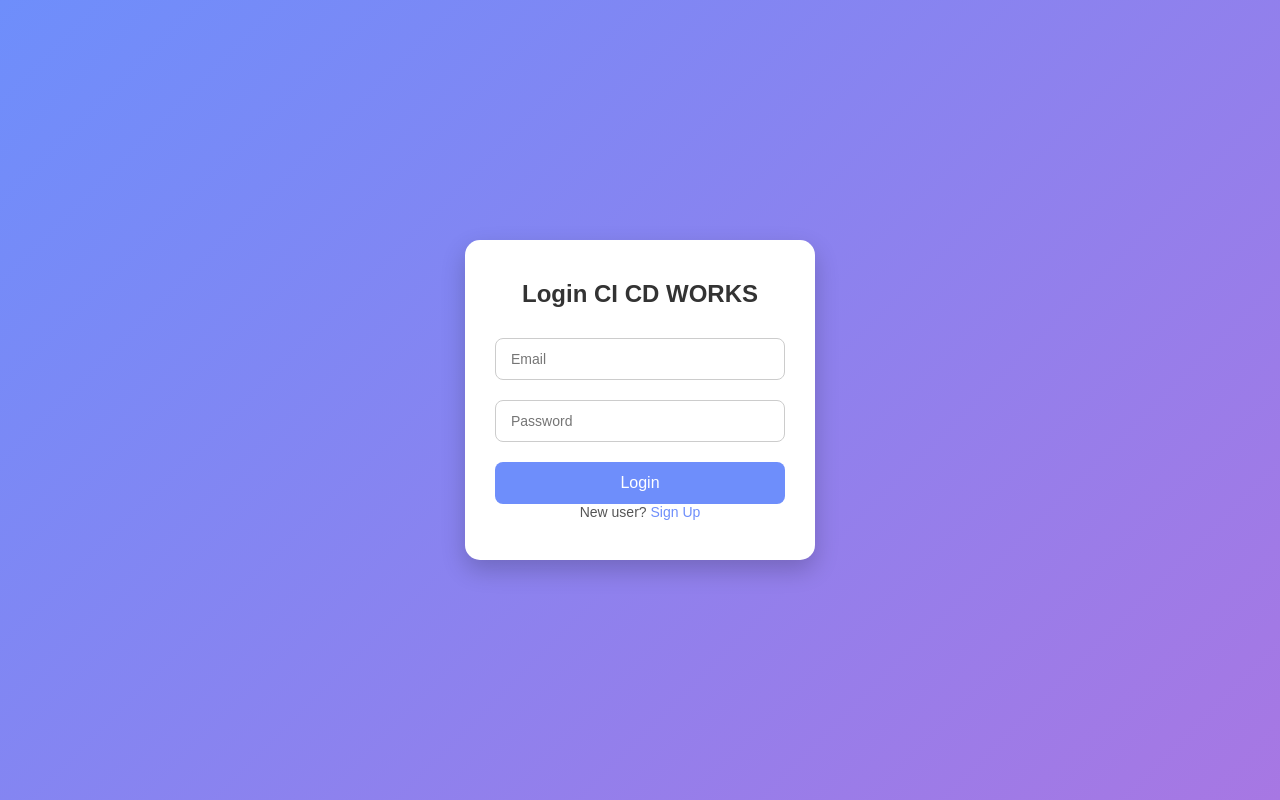
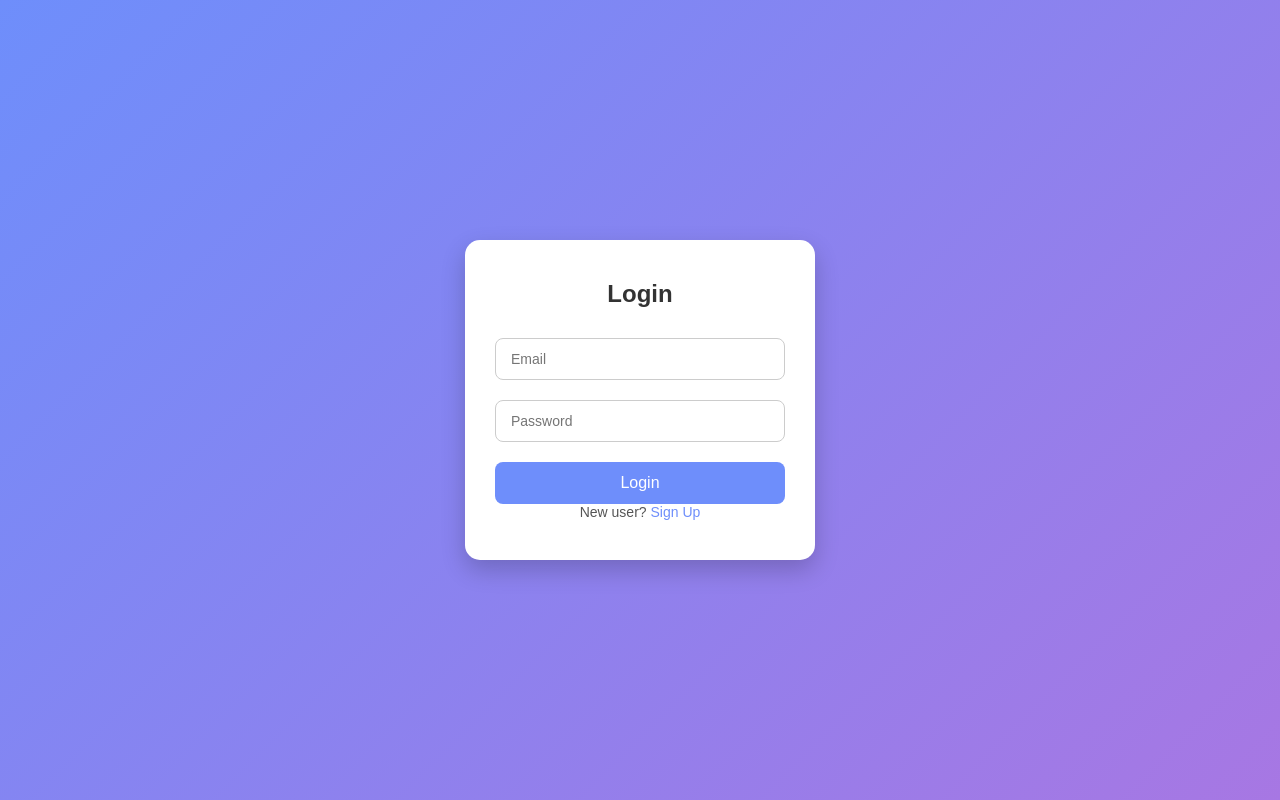
Before and after one commit to rayyanibnnaveed/WebChat, a plain HTML site: page frontend/login.html in a window 1280 px wide. Drawn offline with Linux system fonts and the light colour scheme.

Commit message:
final test

```diff
--- a/frontend/login.html
+++ b/frontend/login.html
@@ -6,7 +6,7 @@
 </head>
 <body>
   <div class="container">
-    <h2>Login CI CD WORKS</h2>
+    <h2>Login</h2>
     <input id="email" placeholder="Email">
     <input id="password" type="password" placeholder="Password">
     <button onclick="login()">Login</button>
```
